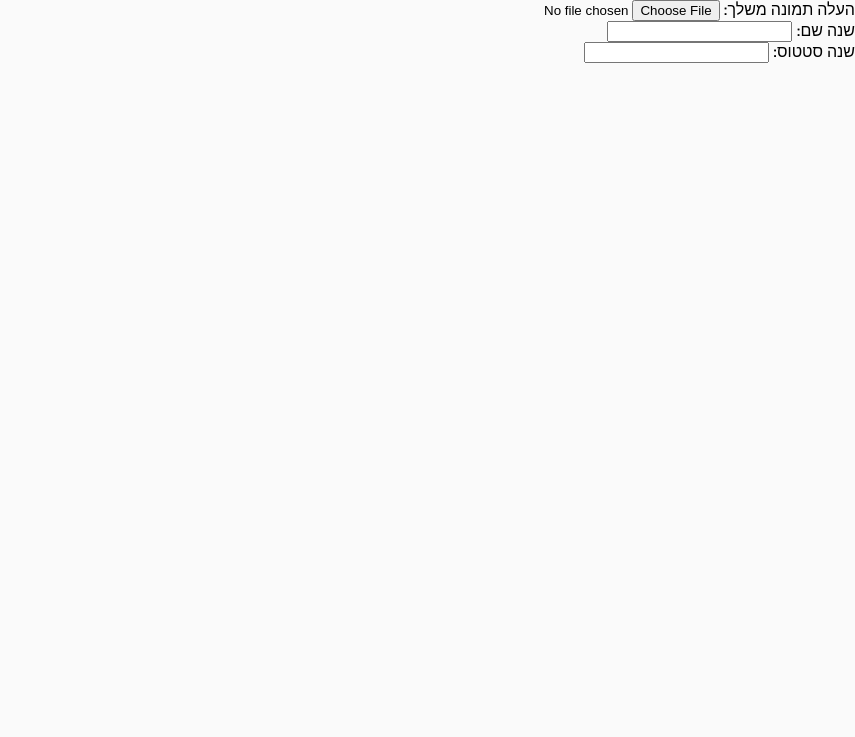
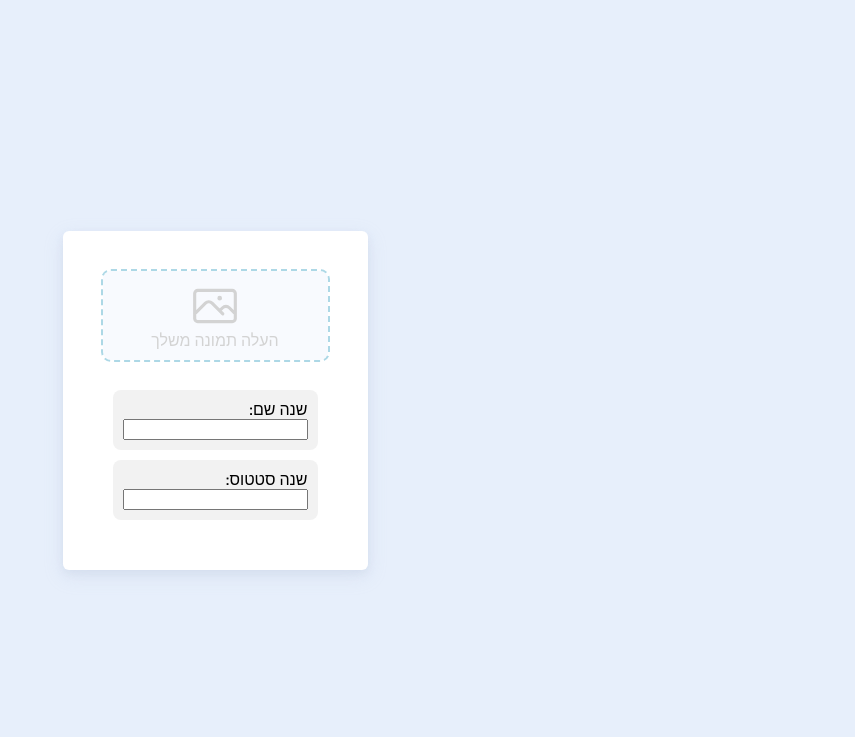
Before and after one commit to DolevBitran/sht-im-doing-jquery, a website: page index.html in a window 1280 px wide. Shown: the top 737 px of the page, without its empty margins (425-1280 px from the left). Drawn offline with nearby package versions, Linux system fonts and the light colour scheme.

Commit message:
gui added

```diff
--- a/index.html
+++ b/index.html
@@ -20,20 +20,29 @@
 <body>
     <!-- JQuery file -->
     <div id="whatsapp_feature"></div>
+    <div class="feature-gui">
+        <div class="image-upload-container">
+            <svg id="image-upload-icon" xmlns="http://www.w3.org/2000/svg" fill="none" viewBox="0 0 24 24"
+                stroke-width="1.5" stroke="currentColor" class="w-6 h-6">
+                <path stroke-linecap="round" stroke-linejoin="round"
+                    d="M2.25 15.75l5.159-5.159a2.25 2.25 0 013.182 0l5.159 5.159m-1.5-1.5l1.409-1.409a2.25 2.25 0 013.182 0l2.909 2.909m-18 3.75h16.5a1.5 1.5 0 001.5-1.5V6a1.5 1.5 0 00-1.5-1.5H3.75A1.5 1.5 0 002.25 6v12a1.5 1.5 0 001.5 1.5zm10.5-11.25h.008v.008h-.008V8.25zm.375 0a.375.375 0 11-.75 0 .375.375 0 01.75 0z" />
+            </svg>
 
-    <div>
-        העלה תמונה משלך:
+            העלה תמונה משלך
+
             <input id="image-input" type="file" accept="image/png, image/jpeg" />
+
         </div>
 
-    <div>
+        <div class="text-input-container">
             שנה שם:
             <input id="name-input" type="text" accept="text" />
         </div>
 
-    <div>
+        <div class="text-input-container">
             שנה סטטוס:
             <input id="status-input" type="text" accept="text" />
+        </div>
     </div>
 
 
--- a/main.js
+++ b/main.js
@@ -58,9 +58,12 @@ jQuery(() => {
 
 
 
-
+        const $imageUploader = $('.image-upload-container')
         const $imageInput = $('#image-input')
         const $image = $('.whatsapp__chatbox--header-profile-pic img')
+
+        $imageUploader.on('click', () => $imageInput.trigger('click'))
+        $imageInput.on('click', e => e.stopPropagation())
         $imageInput.on('change', async e => {
             $image.attr('src', await getBase64(e.target.files[0]))
         })
--- a/style.css
+++ b/style.css
@@ -5,11 +5,69 @@ body {
     margin: 0;
     padding: 0;
     overflow: hidden;
-    background-color: #fafafa;
+    background-color: #E7EFFB;
     direction: rtl;
     font-family: 'Rubik', sans-serif;
+    display: flex;
+    align-items: center;
+    justify-content: center;
 }
 
+
+.feature-gui {
+    padding: 40px;
+    border-radius: 6px;
+
+    /* border: 1px solid lightgray; */
+    background-color: #fff;
+    box-shadow: 0 4px 8px 0 rgba(176, 188, 214, 0.2), 0 6px 20px 0 rgba(176, 188, 214, 0.19);
+}
+
+svg {
+    stroke: lightgray;
+}
+
+.image-upload-container {
+    display: flex;
+    flex-direction: column;
+    justify-content: center;
+    align-items: center;
+    border-radius: 8px;
+    outline: 2px dashed lightblue;
+    /* outline-offset: -4px; */
+    background-color: rgba(231, 239, 251, 0.3);
+    padding: 10px;
+    margin-bottom: 30px;
+    cursor: pointer;
+    color: lightgray;
+}
+
+#image-upload-icon {
+    width: 50px;
+}
+
+#image-input {
+    display: none;
+}
+
+.text-input-container {
+    display: flex;
+    flex-direction: column;
+    padding: 10px;
+    border-radius: 8px;
+    background-color: #f2f2f2;
+    margin: 10px;
+}
+
+.text-input-container:has(input:focus-within) {
+    outline: 1px solid lightblue;
+    outline-offset: -1px;
+    background-color: #fff;
+}
+
+.text-input-container input:focus-within {
+    outline: unset;
+}
 
 .whatsapp__wrapper {
     position: fixed;
```
Lines whose indentation alone changed are shown as unchanged.
